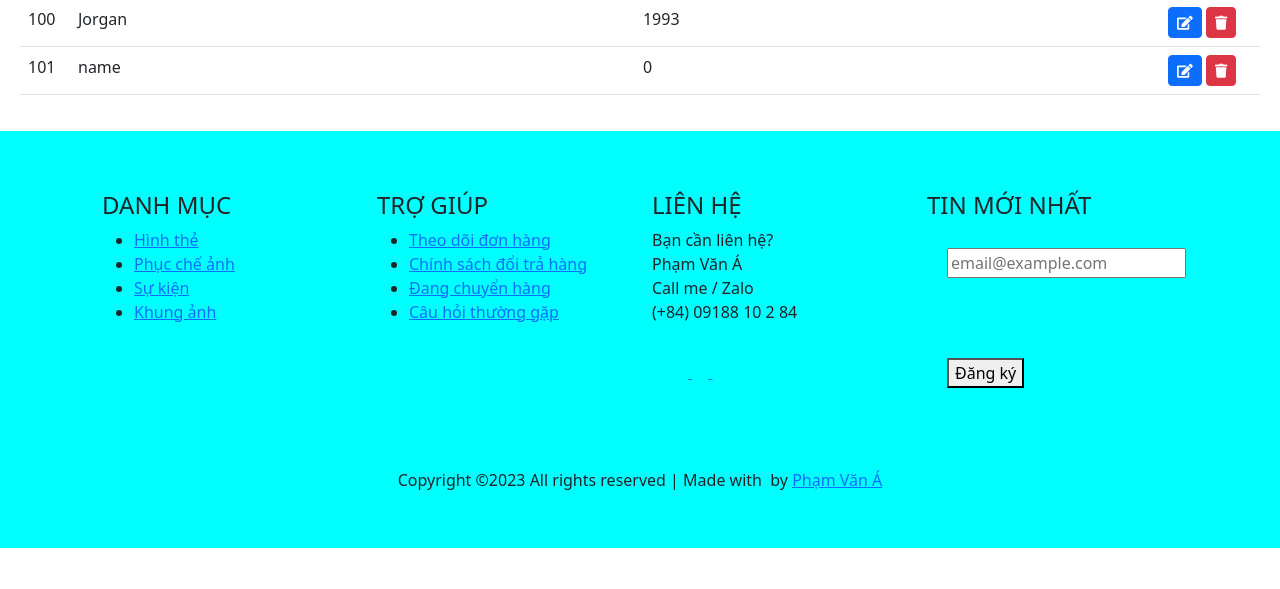
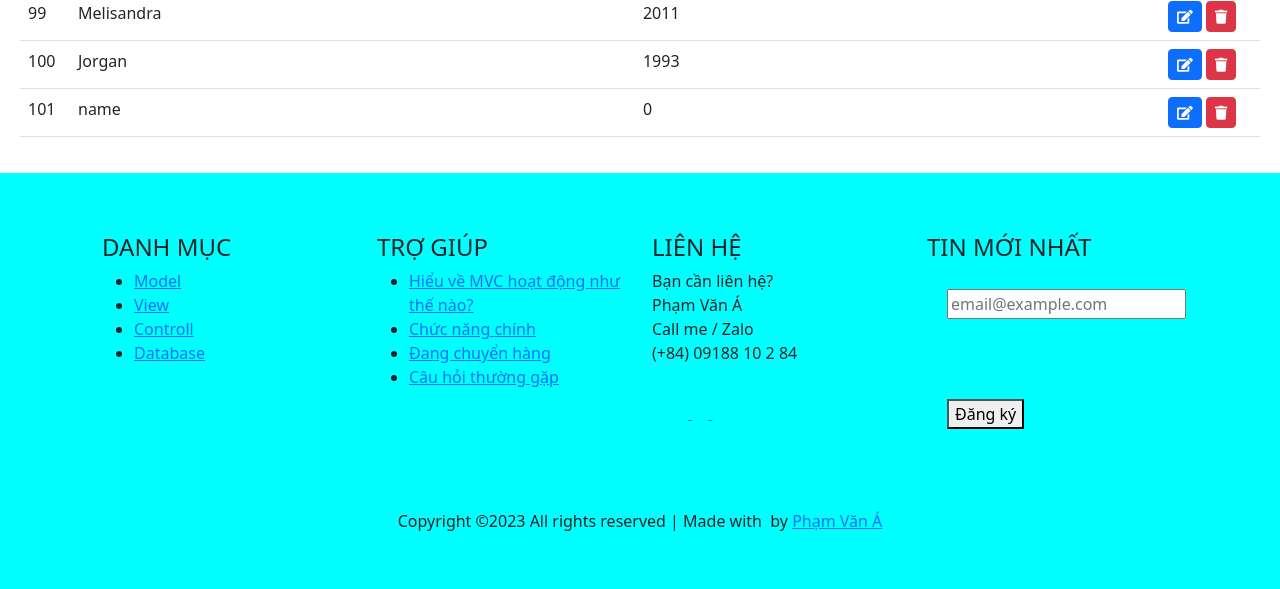
Before and after one commit to phamvana/mvc-project, a PHP site: page / in a window 1280 px wide. Shown: the part 4998-5587 px from the top of the page. Before the commit the page ends 5546 px from the top, so only its background shows below. Run offline with PHP 8.4, Linux system fonts and the light colour scheme; data comes from the database, SQL or seed files in the repository; data that the repository does not hold is empty.

Commit message:
Tạo giao diện

```diff
--- a/app/controllers/Home.php
+++ b/app/controllers/Home.php
@@ -8,8 +8,10 @@ class Home extends Controller
         $this->view(
             "app",
             [
-                "page" => "news",
-                "St" => $teo->Student()
+                "title"=>"Trang chủ",
+                "page" => "main",
+                "St" => $teo->Student(),
+                "function"=>"SayHi"
             ]
         );
     }
@@ -22,6 +24,7 @@ class Home extends Controller
         $this->view(
             "aodep",
             [
+                "title"=>"Trang show",
                 "color" => "red",
                 "page" => "news",
                 "St" => $teo->Student()
--- a/app/controllers/News.php
+++ b/app/controllers/News.php
@@ -2,6 +2,7 @@
 class News{
     function SayHi(){
         echo "<h1>Controller News --> function SayHi()</h1>";
+
     }
     function abc($ho, $ten){
         echo $ho ." - " . $ten;
--- a/app/views/app.php
+++ b/app/views/app.php
@@ -3,10 +3,14 @@
 <body>
     <div id="header">
     <?php require_once "./app/views/baner.php"; ?>
+    <h3>
+        <?php echo $data["title"] . " | " . $data["function"]; ?>
+    </h3>
     </div>
     <div id="content">
         <?php
         require_once "./app/views/pages/".$data["page"].".php";
+
         ?>
     </div>
         <?php require_once "./app/views/footer.php"; ?>
--- a/app/views/footer.php
+++ b/app/views/footer.php
@@ -4,31 +4,31 @@
     <div class="row">
       <div class="col-sm-6 col-lg-3 p-b-50">
         <h4 class="text-uppercase cl0 p-b-30">
-           Danh mục
+          Danh mục
         </h4>
 
         <ul>
           <li class="p-b-10">
             <a href="#" class="hov-cl1 trans-04">
-              Hình thẻ
+              Model
             </a>
           </li>
 
           <li class="p-b-10">
             <a href="#" class=" cl7 hov-cl1 trans-04">
-              Phục chế ảnh
+              View
             </a>
           </li>
 
           <li class="p-b-10">
             <a href="#" class=" cl7 hov-cl1 trans-04">
-              Sự kiện
+              Controll
             </a>
           </li>
 
           <li class="p-b-10">
             <a href="#" class=" cl7 hov-cl1 trans-04">
-              Khung ảnh
+              Database
             </a>
           </li>
         </ul>
@@ -42,13 +42,13 @@
         <ul>
           <li class="p-b-10">
             <a href="#" class=" cl7 hov-cl1 trans-04">
-              Theo dõi đơn hàng
+              Hiểu về MVC hoạt động như thế nào?
             </a>
           </li>
 
           <li class="p-b-10">
             <a href="#" class=" cl7 hov-cl1 trans-04">
-              Chính sách đổi trả hàng
+              Chức năng chính
             </a>
           </li>
 
@@ -72,7 +72,7 @@
         </h4>
 
         <p class=" cl7 size-201">
-          Bạn cần liên hệ?<br /> Phạm Văn Á <br/> Call me / Zalo <br/>(+84) 09188 10 2 84
+          Bạn cần liên hệ?<br /> Phạm Văn Á <br /> Call me / Zalo <br />(+84) 09188 10 2 84
         </p>
 
         <div class="p-t-27">
@@ -92,7 +92,7 @@
 
       <div class="col-sm-6 col-lg-3 p-b-50">
         <h4 class="text-uppercase stext-301 cl0 p-b-30">
-         tin mới nhất
+          tin mới nhất
         </h4>
 
         <form>
@@ -122,9 +122,3 @@
     </div>
   </div>
 </footer>
-<!-- Back to top -->
-<div class="btn-back-to-top" id="myBtn">
-  <span class="symbol-btn-back-to-top">
-    <i class="zmdi zmdi-chevron-up"></i>
-  </span>
-</div>
--- a/app/views/head.php
+++ b/app/views/head.php
@@ -5,7 +5,11 @@
     <meta charset="UTF-8">
     <meta http-equiv="X-UA-Compatible" content="IE=edge">
     <meta name="viewport" content="width=device-width, initial-scale=1.0">
-    <title>MVC</title>
+    <title>
+        <?php
+        echo $data["title"];
+        ?>
+    </title>
     <!--Boostrap -->
     <link href="https://cdn.jsdelivr.net/npm/bootstrap@5.3.0/dist/css/bootstrap.min.css" rel="stylesheet" integrity="sha384-9ndCyUaIbzAi2FUVXJi0CjmCapSmO7SnpJef0486qhLnuZ2cdeRhO02iuK6FUUVM" crossorigin="anonymous">
     <script src="https://cdn.jsdelivr.net/npm/bootstrap@5.3.0/dist/js/bootstrap.bundle.min.js" integrity="sha384-geWF76RCwLtnZ8qwWowPQNguL3RmwHVBC9FhGdlKrxdiJJigb/j/68SIy3Te4Bkz" crossorigin="anonymous"></script>
--- /dev/null
+++ b/app/views/pages/main.php
@@ -0,0 +1,29 @@
+<table class="table">
+    <thead>
+        <tr>
+            <th style="width: 50px">ID</th>
+            <th>Tên</th>
+            <th>Năm sinh</th>
+            <th style="width: 100px">&nbsp;</th>
+        </tr>
+    </thead>
+    <tbody>
+
+            <?php
+            while ($row = mysqli_fetch_array($data["St"])) {
+                echo "<tr>". "<td>" . $row["id"] ."</td>";
+                echo  "<td>" . $row["name"] ."</td>";
+                echo  "<td>" . $row["YoB"] ."</td>";
+                echo '<td> <a class="btn btn-primary btn-sm" href="/#">
+                        <i class="fas fa-edit"></i>
+                    </a>
+                    <a href="#" class="btn btn-danger btn-sm"">
+                        <i class="fas fa-trash"></i>
+                    </a>
+                </td>';
+                echo "</tr>";
+            }
+            ?>
+
+    </tbody>
+</table>
```
Also changed, not shown: app/views/aodep.php (deleted, +0 -14 lines).
